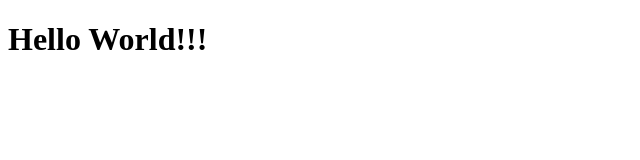
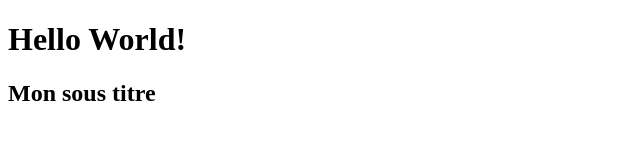
Before and after one commit to Joz84/code, a plain HTML site: page index.html in a window 1280 px wide. Shown: the whole page, without its empty margins (0-640 px from the left). Drawn offline with Linux system fonts and the light colour scheme.

Commit message:
add h2 in index.html and add images folder

```diff
--- a/index.html
+++ b/index.html
@@ -5,6 +5,7 @@
   <title>Document</title>
 </head>
 <body>
-  <h1>Hello World!!!</h1>
+  <h1>Hello World!</h1>
+  <h2>Mon sous titre</h2>
 </body>
 </html>
```
Also changed, not shown: images/production1.jpg (added), images/production2.jpg (added), images/production3.jpg (added), 3 other files.
